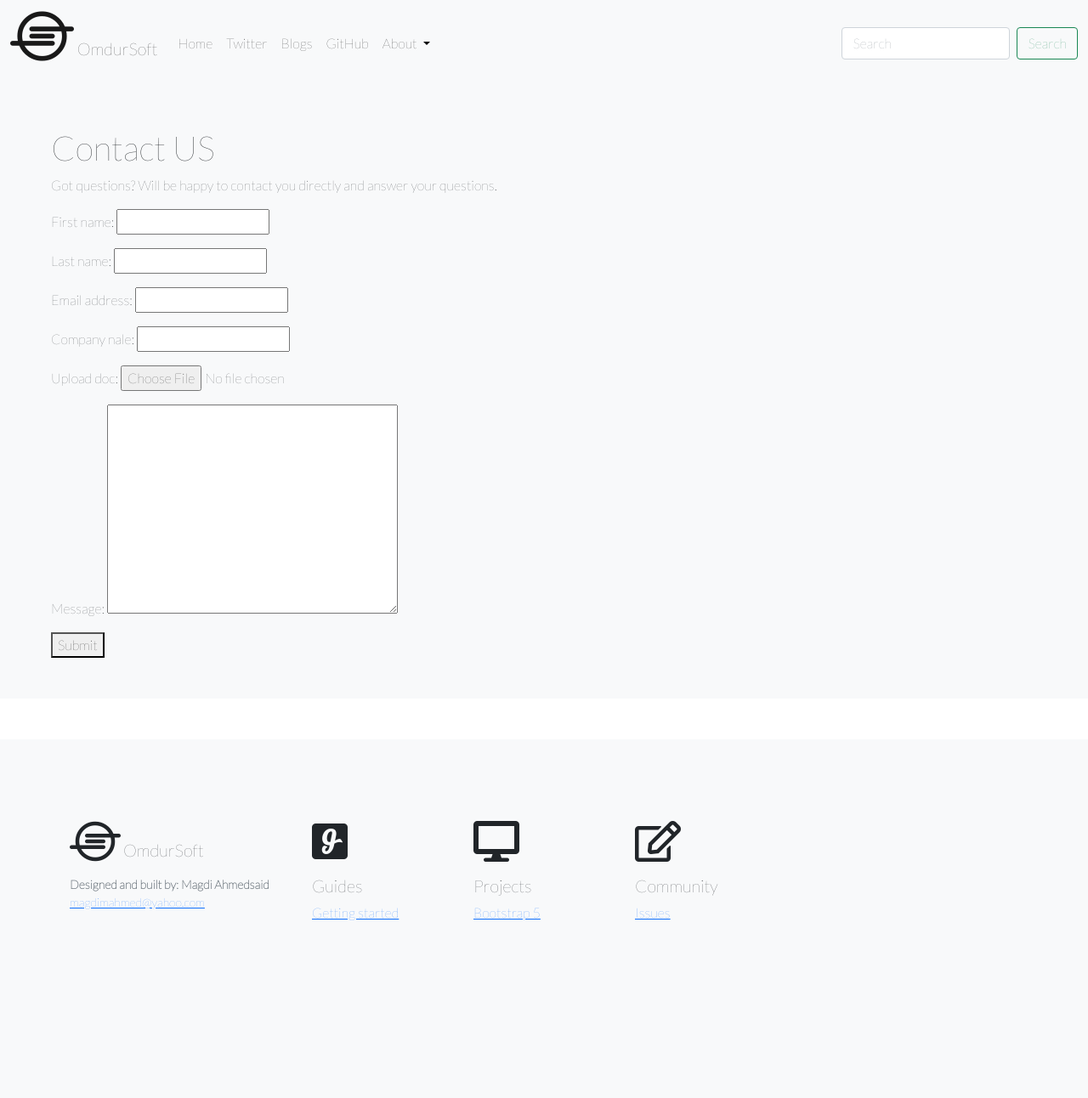
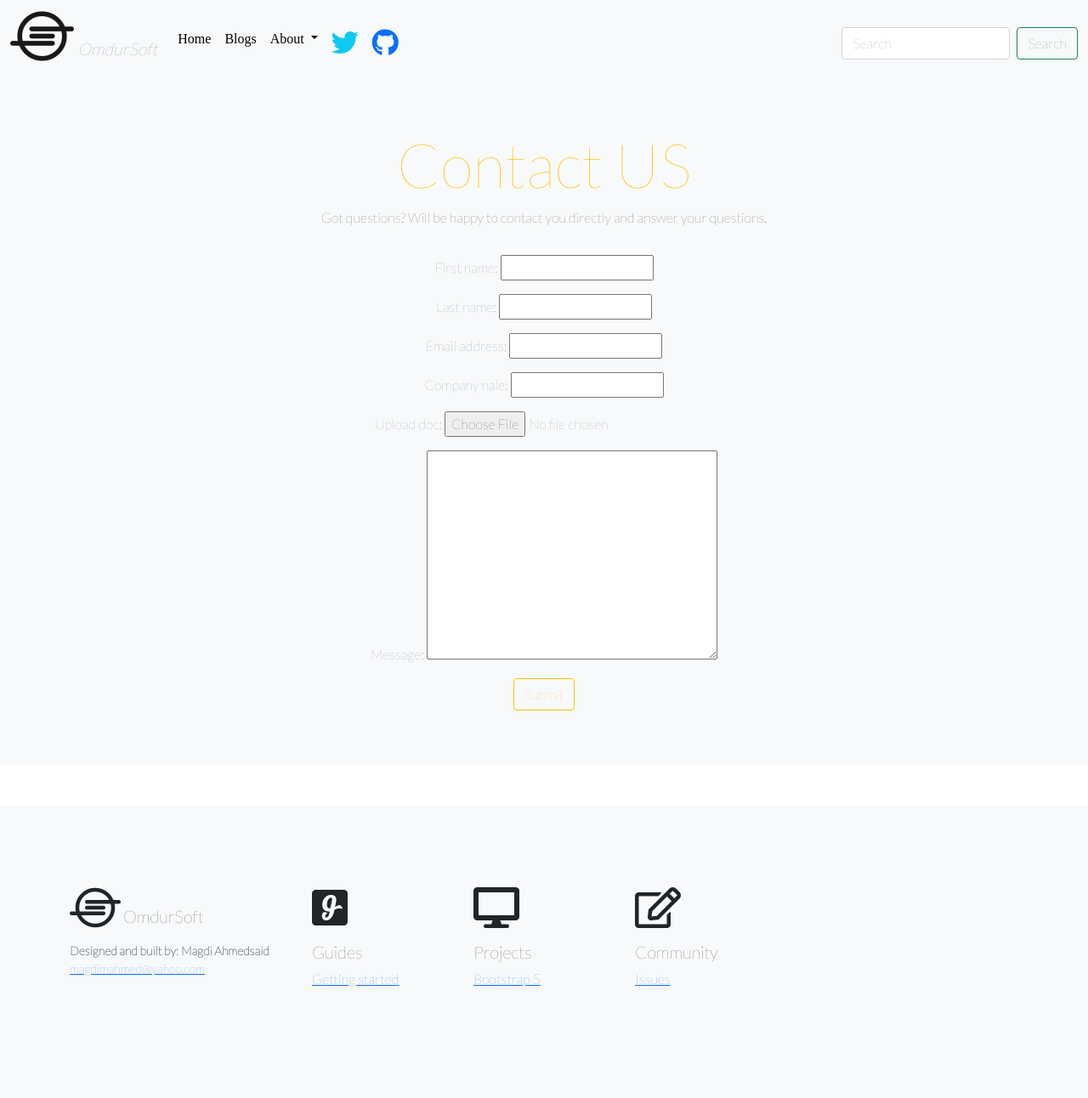
Before and after one commit to magdimahmed/omdursoft, a Django app: page /contact in a window 1280 px wide. Shown: the whole page at 85% size. Before the commit the page ends 1083 px from the top, so only its background shows below. Run offline with Django 4.2, Linux system fonts and the light colour scheme; some libraries are stand-ins or nearby versions.

Commit message:
Fix layout

```diff
--- a/SudaIntelliWare/settings.py
+++ b/SudaIntelliWare/settings.py
@@ -26,7 +26,7 @@ SECRET_KEY = 'django-insecure-wqe2gp#(^(gkr2q1kln96sl0v7cr@wwnoxked5ho=ui+s3&n1&
 DEBUG = True
 
 ALLOWED_HOSTS = ["magdi.pythonanywhere.com"]
-
+# "magdi.pythonanywhere.com"
 
 # Application definition
 
@@ -70,7 +70,6 @@ TEMPLATES = [
 ]
 
 WSGI_APPLICATION = 'SudaIntelliWare.wsgi.application'
-
 
 # Database
 # https://docs.djangoproject.com/en/4.0/ref/settings/#databases
--- a/blog/models.py
+++ b/blog/models.py
@@ -3,7 +3,7 @@ from django.db import models
 
 class Blog(models.Model):
     title = models.CharField(max_length=200)
-    description = models.TextField(max_length=250)
+    description = models.TextField(max_length=700)
     date = models.DateField()
 
     def __str__(self):
--- a/portfolio/static/portfolio/custom.css
+++ b/portfolio/static/portfolio/custom.css
@@ -8,3 +8,7 @@
 body {
     font-family: 'Lato', sans-serif;
 }
+
+.navbar-nav a {
+  font-family: 'Merriweather', serif;
+}
--- a/portfolio/templates/portfolio/base.html
+++ b/portfolio/templates/portfolio/base.html
@@ -22,7 +22,7 @@
   <div class="container-fluid">
     <a class="navbar-brand" href="#">
       <i class="fab fa-ioxhost fa-3x mb-3"></i>
-        OmdurSoft
+       <i class="text-muted"> OmdurSoft </i>
   </a>
     <button class="navbar-toggler" type="button" data-bs-toggle="collapse" data-bs-target="#navbarSupportedContent" aria-controls="navbarSupportedContent" aria-expanded="false" aria-label="Toggle navigation">
       <span class="navbar-toggler-icon"></span>
@@ -33,13 +33,7 @@
           <a class="nav-link active" aria-current="page" href="/">Home</a>
         </li>
         <li class="nav-item">
-          <a class="nav-link text-light font-weight-bold px 3" href="https://twitter.com/AhmedsaidMagdi" target="_blank">Twitter</a>
-        </li>
-        <li class="nav-item">
           <a class="nav-link text-light" href="{% url 'blog:all_blogs'%}" target="_blank">Blogs</a>
-        </li>
-        <li class="nav-item">
-          <a class="nav-link" href="https://github.com/magdimahmed/" target="_blank">GitHub</a>
         </li>
         <li class="nav-item dropdown">
           <a class="nav-link dropdown-toggle" href="#" id="navbarDropdown" role="button" data-bs-toggle="dropdown" aria-expanded="false">
@@ -52,6 +46,13 @@
             <li><a class="dropdown-item" href="#">Something else here</a></li>
           </ul>
         </li>
+        <li class="nav-item">
+          <a class="nav-link text-light font-weight-bold px 3" href="https://twitter.com/AhmedsaidMagdi" target="_blank"><i class="fab fa-twitter fa-2x text-info"></i></a>
+        </li>
+        <li class="nav-item">
+          <a class="nav-link" href="https://github.com/magdimahmed/" target="_blank"><i class="fab fa-github fa-2x text-primary"></i></a>
+        </li>
+
       </ul>
       <form class="d-flex">
         <input class="form-control me-2" type="search" placeholder="Search" aria-label="Search">
--- a/portfolio/templates/portfolio/contact.html
+++ b/portfolio/templates/portfolio/contact.html
@@ -5,22 +5,25 @@
 {% load static %}
 <section class="p-5 bg-light">
    <div class="container-fluid">
-		<h1>Contact US</h1>
-		<div class="raw justify-content-center">
-		<div class="col-lg-6">
-		<div class="form-group">
+        <div class="row">
+            <div class="col text-center mb-3">
+		       <h1 class="text-warning display-2">Contact US</h1>
 		      <p>
-			Got questions?
-			Will be happy to contact you directly and answer your questions.
+			Got questions? Will be happy to contact you directly and answer your questions.
 		     </p>
-		<form method="post">
+		    </div>
+		</div>
+		<div class="row justify-content-center">
+		    <div class="col text-center mb-3">
+
+		     	<form class="text-muted" method="post">
         			{% csrf_token %}
         			{{form.as_p}}
-        <button type="submit">Submit</button>
+        			<button class="btn btn-outline-warning btn-block" type="submit">Submit</button>
         		</form>
 			</div>
 		</div>
 	</div>
-    </div>
+
 </section>
 {% endblock %}
```
Also changed, not shown: blog/templates/blog/all_blogs.html (+18 -13 lines), blog/templates/blog/detail.html (+3 -7 lines), blog/migrations/0002_alter_blog_description.py (added), db.sqlite3. Lines whose indentation alone changed are shown as unchanged.
